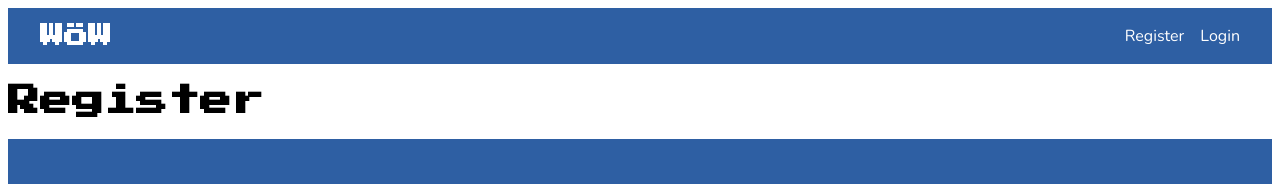
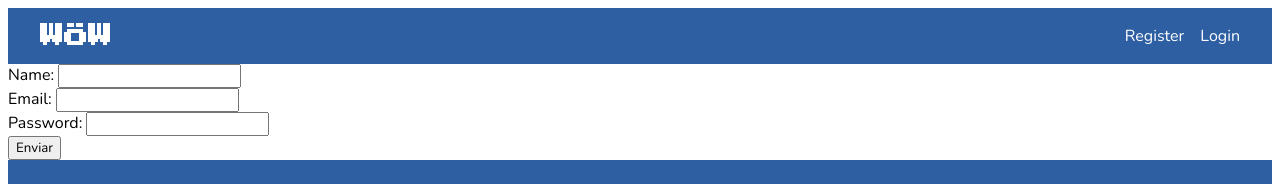
Before and after one commit to NatalieAzcona/wow-class, a React (Vite) app in the folder frontend/: page /register in a window 1280 px wide. Shown: the top 184 px of the page. Built offline with nearby package versions, Linux system fonts and the light colour scheme.

Commit message:
connect login and register forms to backend

```diff
--- a/frontend/package.json
+++ b/frontend/package.json
@@ -14,6 +14,7 @@
     "react": "^19.2.4",
     "react-dom": "^19.2.4",
     "react-floating-whatsapp": "^5.0.8",
+    "react-hook-form": "^7.75.0",
     "react-router-dom": "^7.14.1"
   },
   "devDependencies": {
--- a/frontend/src/pages/Login.jsx
+++ b/frontend/src/pages/Login.jsx
@@ -1,24 +1,52 @@
-import React, { useState } from 'react'
+import React, { useContext } from 'react'
+import { useMutation } from '@tanstack/react-query'
+import {useForm} from "react-hook-form"
+import { AuthContext } from '../context/AuthContext'
+
+
 const Login = () => {
 
-const [email, setEmail] = useState("")
-const [password, setPassword] = useState("")
+  const { login } = useContext(AuthContext)
+
+const mutation = useMutation({
+    mutationFn: (formData) =>
+      fetch("http://localhost:3000/api/v1/auth/login", {
+        method: "POST",
+        headers: { "Content-type": "application/json"},
+        body: JSON.stringify(formData)
+      }).then(res=> res.json()),
+
+    onSuccess: (data) => {
+     const {token, user} = data
+      login(token, user)
+    }
+  })
+
+const {register, handleSubmit} = useForm()
+
+const submit = (formData) => {
+  mutation.mutate(formData)
+
+};
 
   return (
-    <div>
-      <form>
-        <label>
-            Email:
-            <input type="text" name="email" value={email} onChange={(e) => setEmail(e.target.value)}/>
-        </label>
-        <label>
-           Password:
-            <input type="password" name="Password" value={password} onChange={(e) => setPassword(e.target.value)} />
-         </label>
-        <input type="submit" value="Submit" />
+      <form onSubmit={handleSubmit(submit)}>
+        <div>
+          <label> Email: </label>
+          <input type='email' {...register("email")} />
+        </div>
+        <div>
+          <label> Password: </label>
+          <input type='password' {...register("password")} />
+        </div>
+        <button type="submit">Enviar</button>
       </form>
-    </div>
   )
 }
 
 export default Login
+/* {
+  "name": "Test User",
+  "email": "test@test.com",
+  "password": "12345678"
+} */
--- a/frontend/src/pages/Register.jsx
+++ b/frontend/src/pages/Register.jsx
@@ -1,11 +1,50 @@
 import React from 'react'
+import { useMutation } from '@tanstack/react-query'
+import {useForm} from "react-hook-form"
+import {useNavigate} from 'react-router-dom'
 
 const Register = () => {
-  return (
+
+const navigate = useNavigate()
+
+const mutation = useMutation({
+    mutationFn: (formData) =>
+      fetch("http://localhost:3000/api/v1/auth/register", {
+        method: "POST",
+        headers: { "Content-type": "application/json"},
+        body: JSON.stringify(formData)
+      }).then(res=> res.json()),
+
+onSuccess: (data) => {
+  navigate("/login")
+ }
+})
+
+
+const {register, handleSubmit} = useForm()
+
+const submit = (formData) => {
+  mutation.mutate(formData)
+
+};
+
+return (
+  <form onSubmit={handleSubmit(submit)}>
     <div>
-      <h1>Register</h1>
+      <label> Name: </label>
+      <input type='text' {...register("name")} />
     </div>
-  )
+    <div>
+      <label> Email: </label>
+      <input type='email' {...register("email")} />
+    </div>
+    <div>
+      <label> Password: </label>
+      <input type='password' {...register("password")} />
+    </div>
+    <button type="submit">Enviar</button>
+  </form>
+)
 }
 
 export default Register
```
Also changed, not shown: 2 other files (tests, documents, lock files or other folders).
